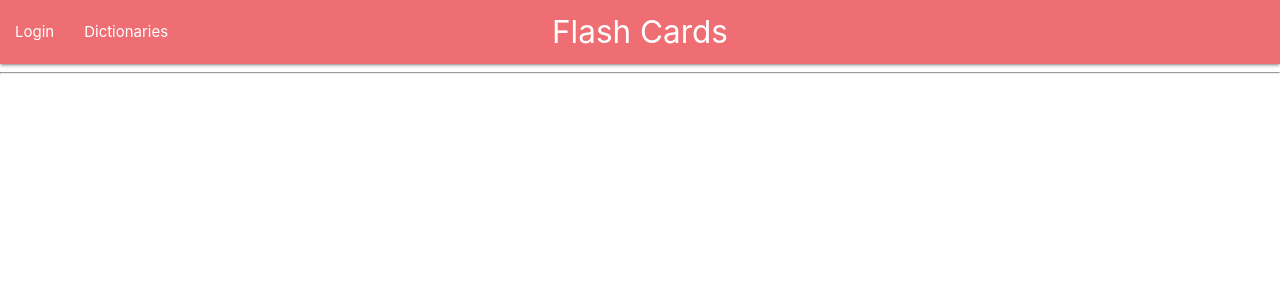
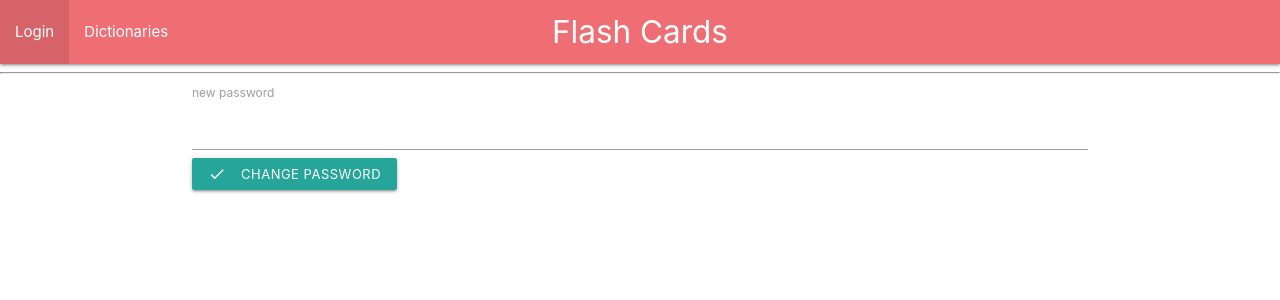
Before and after one commit to maxwellknoxx/flashcards-front, a Vue app: page /newPassword/1 in a window 1280 px wide. Shown: the top 300 px of the page. Built offline with nearby package versions, Linux system fonts and the light colour scheme.

Commit message:
new users pages

```diff
--- a/src/components/login.vue
+++ b/src/components/login.vue
@@ -20,6 +20,13 @@
         <router-link to="/newUser">Sign Up</router-link>
       </p>
     </div>
+    <BR/>
+    <div class="centerForgotPassword">
+      <p>
+        Did you forget your password?
+        <router-link to="/recoverInformation">Recover information</router-link>
+      </p>
+    </div>
   </div>
 </template>
 
@@ -39,7 +46,7 @@ export default {
   methods: {
     login() {
       Service.login(this.user).then(response => {
-        if (response.data.logged) {
+        if (response.data.status) {
           this.$router.push("/dictionaries/" + response.data.data.id);
         }
       });
@@ -53,7 +60,15 @@ export default {
 .centerSignup {
   margin: auto;
   width: 50%;
-  border: 3px solid green;
+  border: 3px solid blue;
   padding: 10px;
 }
+
+.centerForgotPassword {
+  margin: auto;
+  width: 50%;
+  border: 3px solid red;
+  padding: 10px;
+}
+
 </style>
--- /dev/null
+++ b/src/components/newPassword.vue
@@ -0,0 +1,53 @@
+<template>
+  <div id="app">
+    <div class="container">
+      <form @submit.prevent="updatePassword">
+        <label>new password</label>
+        <input type="text" required v-model="user.password">
+
+        <button class="waves-effect waves-light btn-small">
+          Change password
+          <i class="material-icons left">check</i>
+        </button>
+      </form>
+    </div>
+  </div>
+</template>
+
+<script>
+
+import Service from '../services/userService';
+
+export default {
+  data() {
+    return {
+      userId: this.$route.params.data,
+      user: {
+        id: "",
+        password: ""
+      }
+    };
+  },
+
+created() {
+    Service.ge
+},
+
+methods: {
+    updatePassword() {
+        this.user.id = this.userId;
+            Service.updatePassword(this.user).then(response => {
+            if(response.data.status) {
+                alert(response.data.message)
+                this.$router.push("/login");
+            }
+        })
+    }
+}
+
+};
+</script>
+
+
+<style>
+</style>
--- /dev/null
+++ b/src/components/recoverInformation.vue
@@ -0,0 +1,60 @@
+<template>
+  <div id="app">
+    <div class="centerForm">
+      <form @submit.prevent="checkInformation">
+        <label>Email</label>
+        <input type="text" required v-model="user.email">
+        <p>What is your favorite food?</p>
+        <label>Answer:</label>
+        <input type="text" required v-model="user.answer">
+
+        <div>
+        <button class="waves-effect waves-light btn-small">
+          Recover password
+          <i class="material-icons left">check</i>
+        </button>
+        </div>
+      </form>
+    </div>
+  </div>
+</template>
+
+<script>
+
+import Service from '../services/userService';
+
+export default {
+  data() {
+    return {
+      user: {
+        userName: "",
+        password: "",
+        email: "",
+        answer: ""
+      }
+    };
+  },
+
+methods: {
+    checkInformation() {
+        Service.getUserByEmail(this.user).then(response => {
+            if(response.data.status) {
+                this.$router.push("/newPassword/" + response.data.data.id);
+            }
+        })
+    }
+}
+
+};
+</script>
+
+<style>
+
+.centerForm {
+  margin: auto;
+  width: 50%;
+  border: 3px solid blue;
+  padding: 10px;
+}
+
+</style>
--- a/src/main.js
+++ b/src/main.js
@@ -4,6 +4,8 @@ import VueRouter from 'vue-router'
 import home from './components/home'
 import login from './components/login'
 import newUser from "./components/newUser"
+import recoverInformation from './components/recoverInformation'
+import newPassword from './components/newPassword'
 import dictionaries from './components/dictionaries'
 import expressions from './components/expressions'
 import play from './components/play'
@@ -15,6 +17,8 @@ const routes = [
 
    { path: '/login', component: login },
    { path: '/newUser', component: newUser },
+   { path: '/recoverInformation', component: recoverInformation },
+   { path: '/newPassword/:data', component: newPassword },
    { path: '/dictionaries/:data', component: dictionaries },
    { path: '/expressions/:data', component: expressions },
    { path: '/play/:data', component: play },
--- a/src/services/userService.js
+++ b/src/services/userService.js
@@ -14,8 +14,16 @@ export default {
         return http.post('user/save', userInformation)
     },
 
-    updateUser: (userInformation) => {
-        return http.post('user/update', userInformation)
+    updatePassword: (userInformation) => {
+        return http.post('user/updatePassword', userInformation)
+    },
+
+    getUser: (userInformation) => {
+        return http.post('user/getUser', userInformation)
+    },
+
+    getUserByEmail: (userInformation) => {
+        return http.post('user/getUserByEmail', userInformation)
     }
 
 }
```
